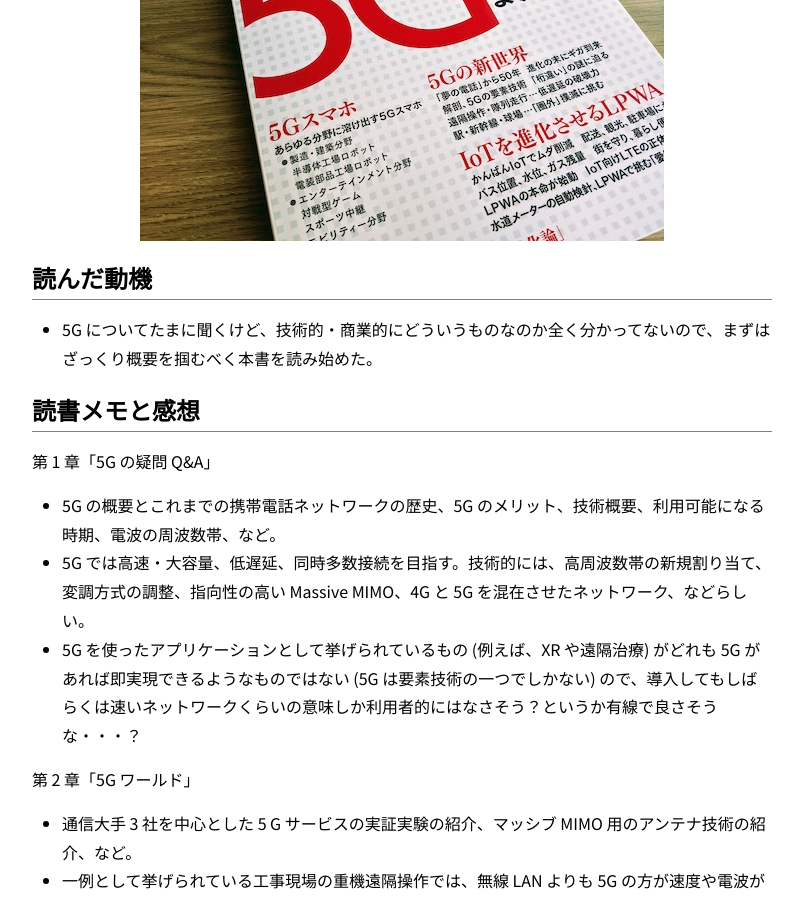
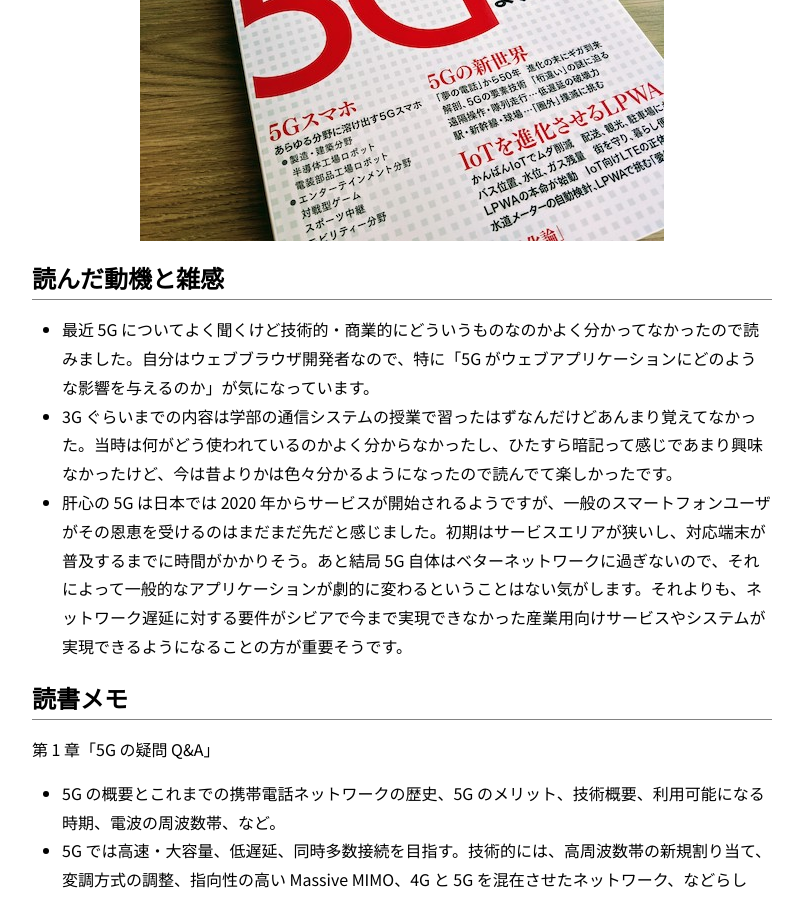
Before and after one commit to nhiroki/nhiroki.github.io, a Jekyll site: the page built from _posts/2019-12-16-book-welcome-to-5g-world.md, in a window 1280 px wide and 900 px high, scrolled down 389 px. Shown: the whole window, without its empty margins (238-1039 px from the left). Built offline with Jekyll 4.4.1, drawn with Linux system fonts in a browser that asks for light colours; comment, search, counter and statistics services are not loaded.

Commit message:
Update the existing article

```diff
--- a/_posts/2019-12-16-book-welcome-to-5g-world.md
+++ b/_posts/2019-12-16-book-welcome-to-5g-world.md
@@ -10,11 +10,13 @@ image: /images/book-welcome-to-5g-world.jpg
 
 ![表紙](/images/book-welcome-to-5g-world.jpg)
 
-# 読んだ動機
+# 読んだ動機と雑感
 
-- 5G についてたまに聞くけど、技術的・商業的にどういうものなのか全く分かってないので、まずはざっくり概要を掴むべく本書を読み始めた。
+- 最近 5G についてよく聞くけど技術的・商業的にどういうものなのかよく分かってなかったので読みました。自分はウェブブラウザ開発者なので、特に「5G がウェブアプリケーションにどのような影響を与えるのか」が気になっています。
+- 3G ぐらいまでの内容は学部の通信システムの授業で習ったはずなんだけどあんまり覚えてなかった。当時は何がどう使われているのかよく分からなかったし、ひたすら暗記って感じであまり興味なかったけど、今は昔よりかは色々分かるようになったので読んでて楽しかったです。
+- 肝心の 5G は日本では 2020 年からサービスが開始されるようですが、一般のスマートフォンユーザがその恩恵を受けるのはまだまだ先だと感じました。初期はサービスエリアが狭いし、対応端末が普及するまでに時間がかかりそう。あと結局 5G 自体はベターネットワークに過ぎないので、それによって一般的なアプリケーションが劇的に変わるということはない気がします。それよりも、ネットワーク遅延に対する要件がシビアで今まで実現できなかった産業用向けサービスやシステムが実現できるようになることの方が重要そうです。
 
-# 読書メモと感想
+# 読書メモ
 
 第 1 章「5G の疑問 Q&A」
 
```
